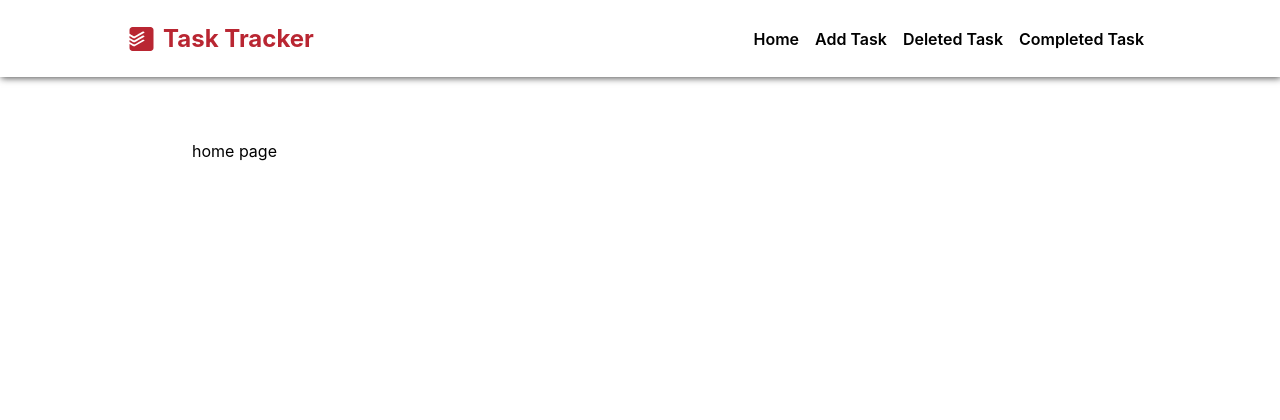
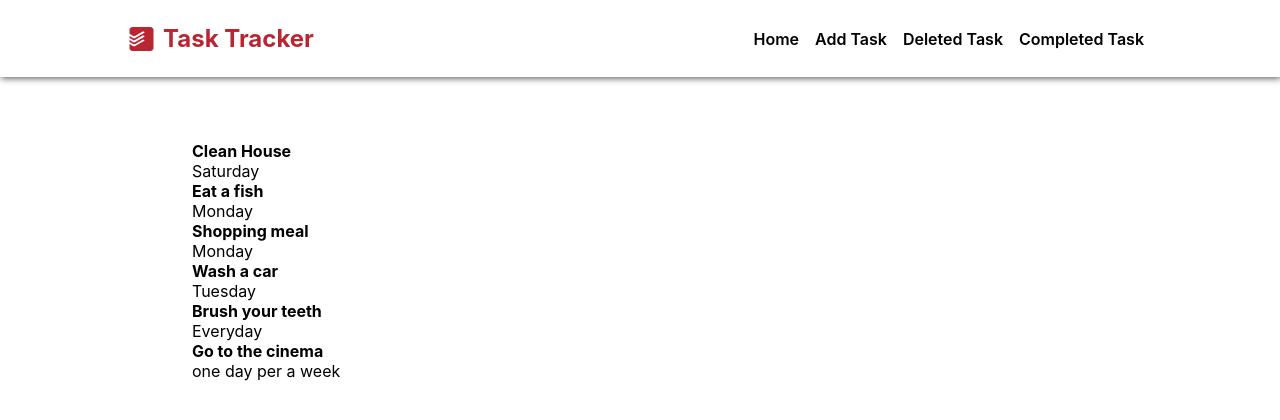
Before and after one commit to fahriakbaba/React-Task-Tracker-using-Fake-API, a React (Create React App) app: page / in a window 1280 px wide. Shown: the top 420 px of the page. Built offline with nearby package versions, Linux system fonts and the light colour scheme.

Commit message:
created context API

```diff
--- /dev/null
+++ b/src/components/Task/Task.jsx
@@ -0,0 +1,12 @@
+import React from "react";
+
+function Task({task}) {
+
+
+    return(<li>
+        <h4>{task.text}</h4>
+        <p>{task.day}</p>
+    </li>)
+}
+
+export default Task;
--- /dev/null
+++ b/src/components/Tasks/Tasks.jsx
@@ -0,0 +1,10 @@
+import React from 'react';
+import Task from '../Task/Task';
+
+function Tasks( {tasks} ) {
+  return (
+    <ul>{tasks.map(task => <Task task={task} key={task.id} />)}</ul>
+  )
+}
+
+export default Tasks;
--- /dev/null
+++ b/src/context.js
@@ -0,0 +1,55 @@
+import React from "react";
+
+const AppContext = React.createContext();
+
+function AppProvider( {children} ) {
+    const [items, setItems] = React.useState([
+        {
+          text: "Clean House",
+          day: "Saturday",
+          reminder: true,
+          id: 5,
+        },
+        {
+          text: "Eat a fish",
+          day: "Monday",
+          reminder: false,
+          id: 6,
+        },
+        {
+          text: "Shopping meal",
+          day: "Monday",
+          reminder: false,
+          id: 7,
+        },
+        {
+          text: "Wash a car",
+          day: "Tuesday",
+          reminder: false,
+          id: 8,
+        },
+        {
+          text: "Brush your teeth",
+          day: "Everyday",
+          reminder: false,
+          id: 9,
+        },
+        {
+          text: "Go to the cinema ",
+          day: "one day per a week",
+          reminder: false,
+          id: 10,
+        },
+      ]);
+
+
+
+
+    return (<AppContext.Provider value={{
+        items
+    }}>{children}</AppContext.Provider>)
+}
+
+
+const useGlobalContext = () => React.useContext(AppContext);
+export {useGlobalContext, AppProvider};
--- a/src/index.js
+++ b/src/index.js
@@ -3,11 +3,14 @@ import ReactDOM from 'react-dom/client';
 import './index.css';
 import App from './App';
 import reportWebVitals from './reportWebVitals';
+import { AppProvider } from './context';
 
 const root = ReactDOM.createRoot(document.getElementById('root'));
 root.render(
   <React.StrictMode>
-    <App />
+    <AppProvider>
+      <App />
+    </AppProvider>
   </React.StrictMode>
 );
 
--- a/src/pages/Home.jsx
+++ b/src/pages/Home.jsx
@@ -1,7 +1,20 @@
+import React from "react";
+import Tasks from "../components/Tasks/Tasks";
+import { useGlobalContext } from "../context";
+
+
+
+
 export default function Home() {
-    return(
-        <main>
-            home page
-        </main>
-    )
+
+  const { items } = useGlobalContext();
+  console.log("items: ", items);
+
+  return (
+    <main>
+      <ul>
+        <Tasks  tasks={items}/>
+      </ul>
+    </main>
+  );
 }
```
Also changed, not shown: src/components/Task/Task.module.css (added), src/components/Tasks/Tasks.module.css (added).
